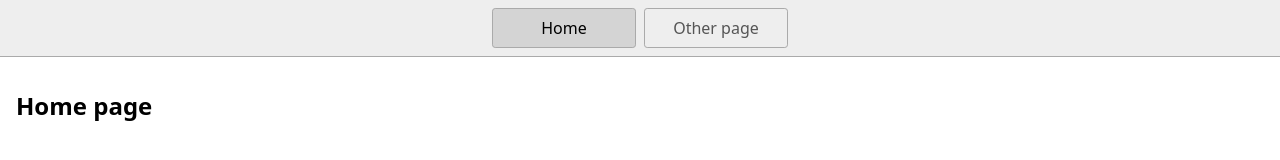
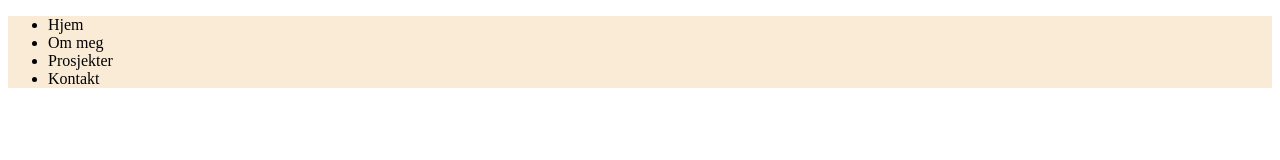
Before and after one commit to Mads15/dag3, a website: page index.html in a window 1280 px wide. Drawn offline with Linux system fonts and the light colour scheme.

Commit message:
first edit

```diff
--- a/index.html
+++ b/index.html
@@ -1,23 +1,28 @@
 <!DOCTYPE html>
-<html lang="en">
+<html lang="nb">
   <head>
     <title>Home</title>
     <meta charset="UTF-8" />
     <meta name="viewport" content="width=device-width" />
-    <!--
-      Need a visual blank slate?
-      Remove all code in `styles.css`!
-    -->
     <link rel="stylesheet" href="styles.css" />
     <script type="module" src="script.js"></script>
   </head>
-  <body>
-    <nav>
-      <a href="/" aria-current="page">Home</a>
-      <a href="/page2.html">Other page</a>
-    </nav>
-    <main>
-      <h1>Home page</h1>
-    </main>
-  </body>
+
+ <body>
+
+  <header>
+    <nav class="nav-bar">
+      <ul>
+         <li>Hjem</li>
+         <li>Om meg</li>
+         <li>Prosjekter</li>
+         <li>Kontakt</li>
+       </ul>
+     </nav>
+  </header>
+
+  <main></main>
+
+  <footer></footer>
+ </body>
 </html>
--- a/styles.css
+++ b/styles.css
@@ -1,46 +1,3 @@
-* {
-  box-sizing: border-box;
+.nav-bar {
+  background-color: antiquewhite;
 }
-
-body {
-  margin: 0;
-  font-family: system-ui, sans-serif;
-  color: black;
-  background-color: white;
-}
-
-nav {
-  display: flex;
-  flex-wrap: wrap;
-  align-items: center;
-  justify-content: center;
-  padding: 0.5rem;
-  gap: 0.5rem;
-  border-bottom: solid 1px #aaa;
-  background-color: #eee;
-}
-
-nav a {
-  display: inline-block;
-  min-width: 9rem;
-  padding: 0.5rem;
-  border-radius: 0.2rem;
-  border: solid 1px #aaa;
-  text-align: center;
-  text-decoration: none;
-  color: #555;
-}
-
-nav a[aria-current='page'] {
-  color: #000;
-  background-color: #d4d4d4;
-}
-
-main {
-  padding: 1rem;
-}
-
-h1 {
-  font-weight: bold;
-  font-size: 1.5rem;
-}
```
Also changed, not shown: page2.html (deleted, +0 -19 lines), 1 other file.
